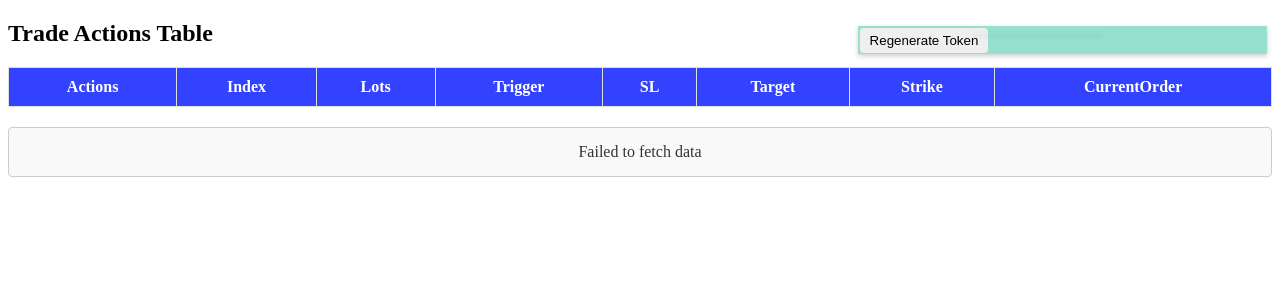
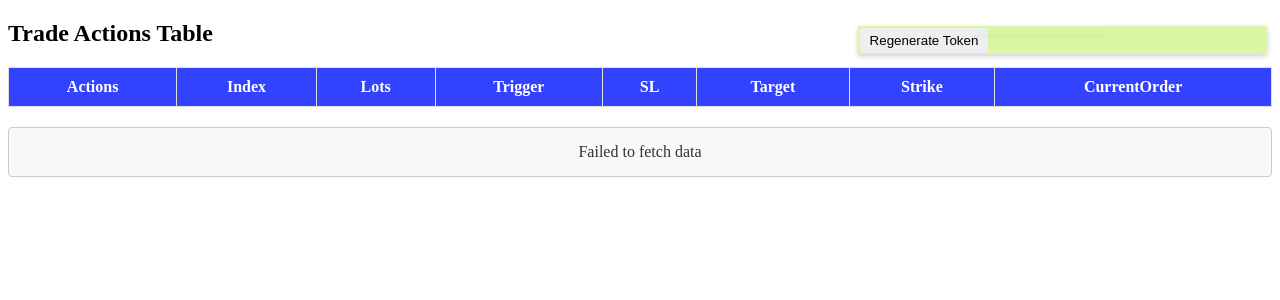
Before and after one commit to antonyrajancloud1/plutusAI, a Django app: template plutusAI/templates/manual.html in a window 1280 px wide. Shown: the top 300 px of the page. Run offline with Django 4.2, Linux system fonts and the light colour scheme; the template is opened without the code that fills it, so the values that code supplies are empty.

Commit message:
authtoken changes

```diff
--- a/static/css/manual.css
+++ b/static/css/manual.css
@@ -199,7 +199,7 @@
   transform: translateY(-50%);
   width: 32%;
   height: 3.5%;
-  background-color: #96e0d0 ;
+  background-color:  #DAF7A6 ;
   box-shadow: 0 2px 5px rgba(0, 0, 0, 0.2);
   z-index: 1000;
 }
```
